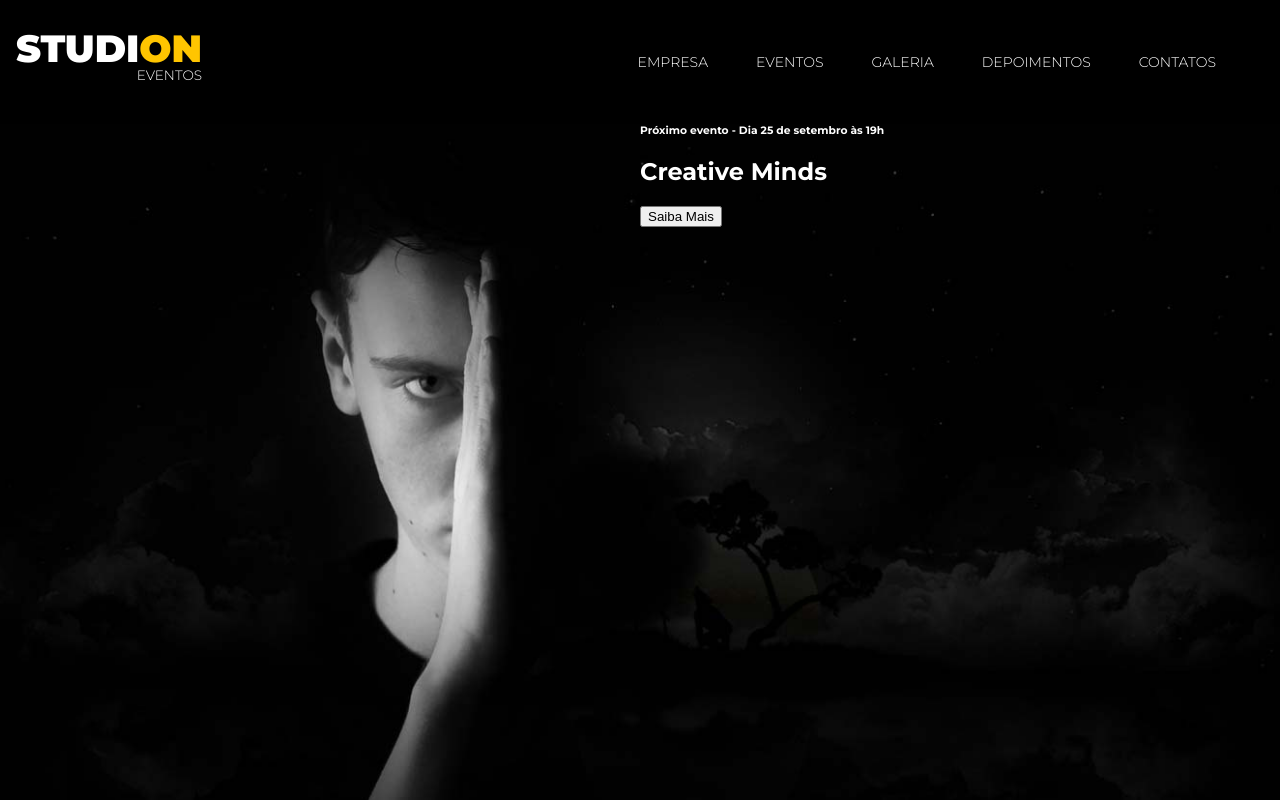
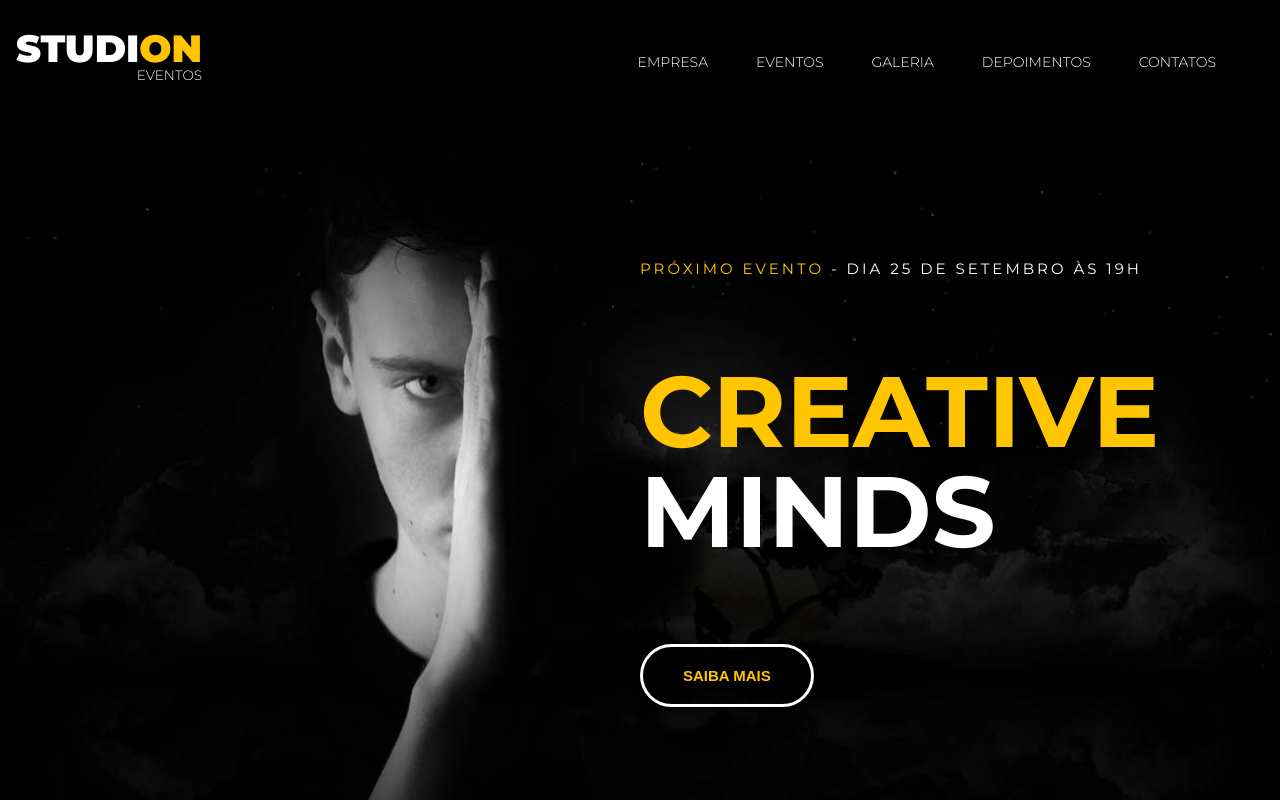
Before and after one commit to AlisonBosio/studion, a website: page src/index.html in a window 1280 px wide. Shown: the top 802 px of the page. Drawn offline with Linux system fonts and the light colour scheme.

```diff
--- a/src/index.html
+++ b/src/index.html
@@ -41,9 +41,9 @@
             alt="Studion Banner"
           />
           <div class="slide__copy">
-            <h6><span>Próximo evento</span> - Dia 25 de setembro às 19h</h6>
-            <h2><span>Creative</span> Minds</h2>
-            <button>Saiba Mais</button>
+            <h6><span class="copy--primary">Próximo evento</span> - Dia 25 de setembro às 19h</h6>
+            <h2><span class="copy--primary">Creative</span> Minds</h2>
+            <button class="btn btn--slide">Saiba Mais</button>
           </div>
         </div>
       </div>
--- a/src/style.css
+++ b/src/style.css
@@ -83,10 +83,6 @@
   color: #fff;
 }
 
-#slider h6 {
-  margin: 0;
-}
-
 .slide {
   position: relative;
   height: calc(100vh - 7.75rem);
@@ -101,6 +97,45 @@
 
 .slide__copy {
   position: absolute;
-  top: 0;
+  top: 6.25rem;
   left: 50vw;
 }
+
+.slide__copy h6 {
+    font-size: .9375rem;
+    font-weight: 400;
+    text-transform: uppercase;
+    letter-spacing: .1875rem;
+}
+
+.slide__copy h2 {
+    font-size: 6.25rem;
+    text-transform: uppercase;
+    line-height: 6.25rem;
+}
+
+.slide__copy h2 span {
+    display: block;
+}
+
+.btn {
+    padding: 1.25rem 2.5rem;
+    border: .200rem solid #fff;
+    border-radius:2rem ;
+    color: var(--color-primary);
+    background: unset;
+    font-size: .9375rem;
+    font-weight: 700;
+    text-transform: uppercase;
+    cursor: pointer;
+    transition: 0.5s all ease;
+}
+
+.btn:hover,
+.btn:active,
+.btn:focus {
+    border-color: var(--color-primary);
+    background-color: var(--color-primary);
+    color: #fff;
+
+}
```
